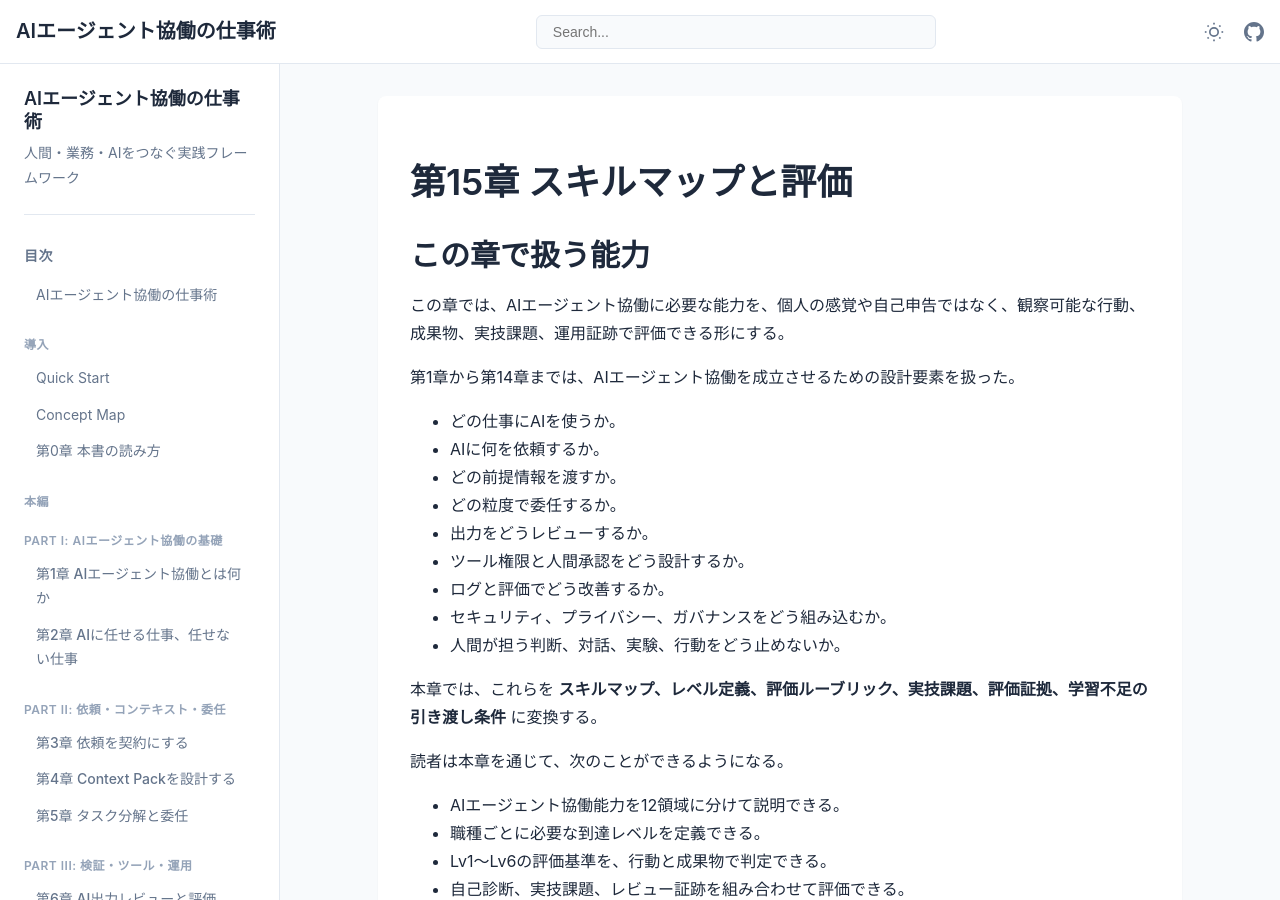
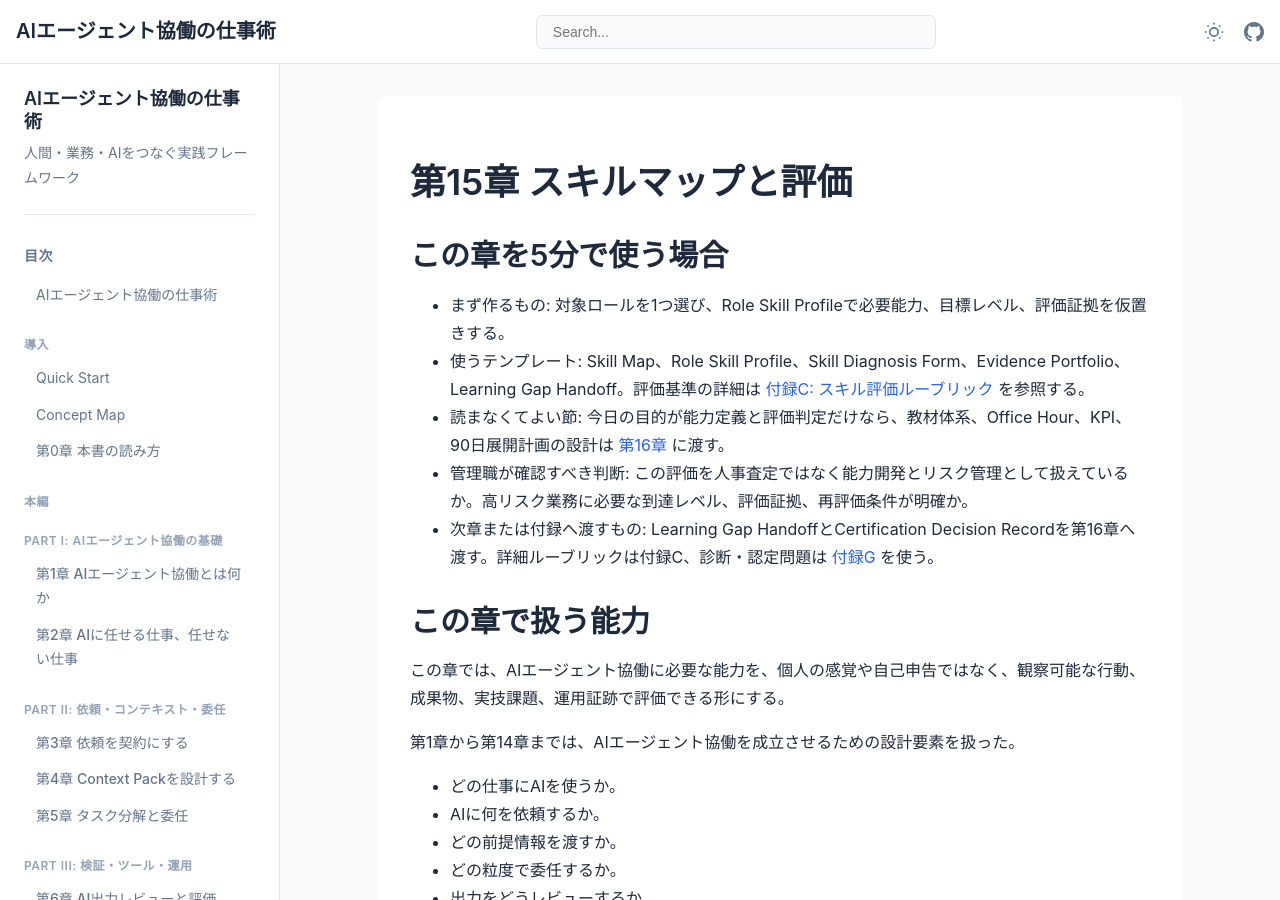
Before and after one commit to itdojp/ai-agent-collaboration-book, a Jekyll site: the page built from docs/chapters/chapter-15/index.md, in a window 1280 px wide and 900 px high. Built offline with Jekyll 4.4.1, drawn with Linux system fonts in a browser that asks for light colours.

Commit message:
Add five-minute guides to chapters 15 and 16

```diff
--- a/docs/assets/search-data.json
+++ b/docs/assets/search-data.json
@@ -65,7 +65,7 @@
       "title": "Changelog",
       "url": "/ai-agent-collaboration-book/changelog/",
       "source_path": "docs/changelog/index.md",
-      "excerpt": "図表ページへ関連章、本文での利用箇所、図表索引へ戻る導線を追加。 図表ページの下部ナビゲーションを通常章の前後移動ではなく、図表索引・目次へ戻る導線へ変更。 初回公開版として、GitHub Pages向けJekyll公開ツリー、共通bookレイアウト、検索データ、Book QA、Pagesデプロイを整備。 IT Engineer Knowledge Architecture親サイトへ掲載し、公開URLを正式導線として追加。 Mermai"
+      "excerpt": "第15章・第16章の冒頭に、管理職・AI推進担当が短時間で使える「この章を5分で使う場合」導線を追加。 図表ページへ関連章、本文での利用箇所、図表索引へ戻る導線を追加。 図表ページの下部ナビゲーションを通常章の前後移動ではなく、図表索引・目次へ戻る導線へ変更。 初回公開版として、GitHub Pages向けJekyll公開ツリー、共通bookレイアウト、検索データ、Book QA、Pagesデプロイを整備。 IT Engineer Kn"
     },
     {
       "title": "第1章 AIエージェント協働とは何か",
@@ -155,13 +155,13 @@
       "title": "第15章 スキルマップと評価",
       "url": "/ai-agent-collaboration-book/chapters/chapter-15/",
       "source_path": "docs/chapters/chapter-15/index.md",
-      "excerpt": "この章では、AIエージェント協働に必要な能力を、個人の感覚や自己申告ではなく、観察可能な行動、成果物、実技課題、運用証跡で評価できる形にする。 第1章から第14章までは、AIエージェント協働を成立させるための設計要素を扱った。 どの仕事にAIを使うか。 AIに何を依頼するか。 どの前提情報を渡すか。 どの粒度で委任するか。 出力をどうレビューするか。 ツール権限と人間承認をどう設計するか。 ログと評価でどう改善するか。 セキュリティ、プ"
+      "excerpt": "まず作るもの: 対象ロールを1つ選び、Role Skill Profileで必要能力、目標レベル、評価証拠を仮置きする。 使うテンプレート: Skill Map、Role Skill Profile、Skill Diagnosis Form、Evidence Portfolio、Learning Gap Handoff。評価基準の詳細は 付録C: スキル評価ルーブリック を参照する。 読まなくてよい節: 今日の目的が能力定義と評価判定だ"
     },
     {
       "title": "第16章 組織展開と教材化",
       "url": "/ai-agent-collaboration-book/chapters/chapter-16/",
       "source_path": "docs/chapters/chapter-16/index.md",
-      "excerpt": "この章では、本書の内容を、読書で終わらせず、社内の教育、標準成果物、評価、認定、権限付与、KPI、継続改善へ展開する方法を扱う。 第1章から第15章までは、AIエージェント協働を成立させるための設計要素を扱った。 第1章: AIエージェント協働の全体像。 第2章: AIに任せる仕事、任せない仕事。 第3章: Request Contract。 第4章: Context Pack。 第5章: タスク分解と委任。 第6章: AI出力レビュー"
+      "excerpt": "まず作るもの: 1部門または1ロールに限定したRollout Charterと90 Day Rollout Planを作り、誰に何を学ばせるかを1枚で決める。 使うテンプレート: Role based Learning Path、Curriculum Blueprint、Office Hour Runbook、AI Enablement KPI Dashboard、90 Day Rollout Plan。ワークショップ設計は 付録F、ガ"
     },
     {
       "title": "奥付",
--- a/docs/chapters/chapter-15/index.md
+++ b/docs/chapters/chapter-15/index.md
@@ -5,6 +5,14 @@ order: 270
 book_section: "chapters"
 ---
 # 第15章 スキルマップと評価
+
+## この章を5分で使う場合
+
+- まず作るもの: 対象ロールを1つ選び、Role Skill Profileで必要能力、目標レベル、評価証拠を仮置きする。
+- 使うテンプレート: Skill Map、Role Skill Profile、Skill Diagnosis Form、Evidence Portfolio、Learning Gap Handoff。評価基準の詳細は [付録C: スキル評価ルーブリック](../../appendices/appendix-c/) を参照する。
+- 読まなくてよい節: 今日の目的が能力定義と評価判定だけなら、教材体系、Office Hour、KPI、90日展開計画の設計は [第16章](../chapter-16/) に渡す。
+- 管理職が確認すべき判断: この評価を人事査定ではなく能力開発とリスク管理として扱えているか。高リスク業務に必要な到達レベル、評価証拠、再評価条件が明確か。
+- 次章または付録へ渡すもの: Learning Gap HandoffとCertification Decision Recordを第16章へ渡す。詳細ルーブリックは付録C、診断・認定問題は [付録G](../../appendices/appendix-g/) を使う。
 
 ## この章で扱う能力
 
```
Also changed, not shown: docs/changelog/index.md (+1 -0 lines), docs/chapters/chapter-16/index.md (+8 -0 lines), manuscript/ch15-skill-map.md (+8 -0 lines), manuscript/ch16-org-rollout.md (+8 -0 lines), changelog.md.
